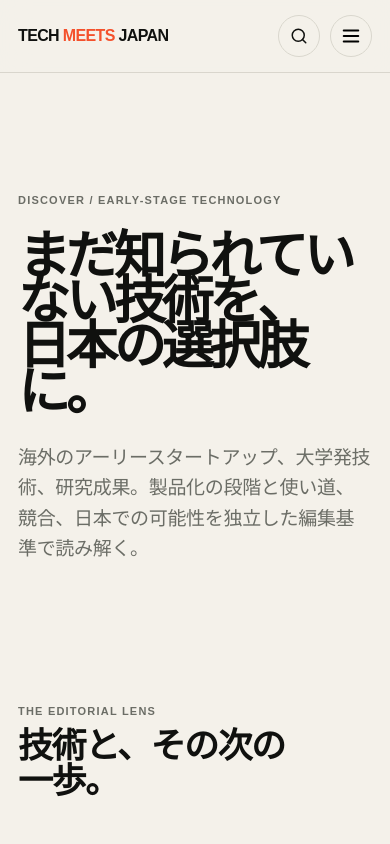
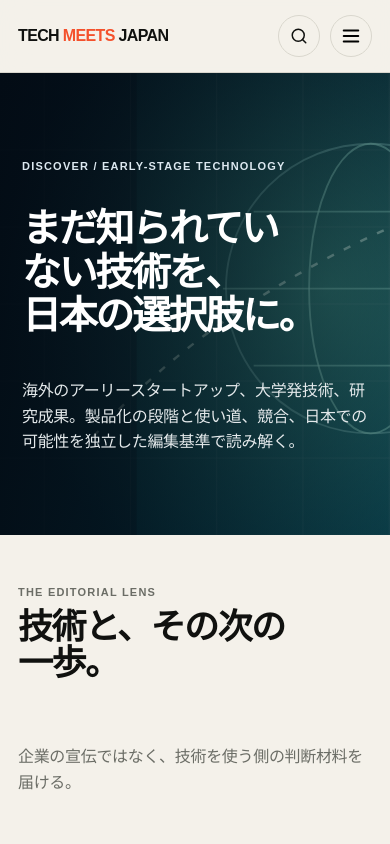
Before and after one commit to yasu-kai/tech-meets-japan, a Next.js app: page /early-stage in a window 390 px wide. Shown: the top 844 px of the page. Built offline with nearby package versions, Linux system fonts and the light colour scheme.

Commit message:
design: implement responsive image-backed hero template for four sections

```diff
--- a/app/globals.css
+++ b/app/globals.css
@@ -1752,3 +1752,38 @@ linear-gradient(135deg,rgba(255,255,255,.04),transparent 55%)}
     padding-top:6px!important;
   }
 }
+
+
+/* Shared editorial imagery: responsive, readable and text-independent. */
+.tmj-image-hero{
+  position:relative;
+  isolation:isolate;
+  max-width:none;
+  min-height:510px;
+  padding:100px max(28px,calc((100vw - 1184px)/2)) 84px;
+  background-position:center;
+  background-size:cover;
+  color:#fff;
+  display:flex;
+  flex-direction:column;
+  justify-content:center;
+}
+.tmj-image-hero::before{
+  content:"";
+  position:absolute;
+  inset:0;
+  background:linear-gradient(90deg,rgba(3,9,17,.76) 0%,rgba(3,9,17,.4) 59%,rgba(3,9,17,.08) 100%);
+  z-index:-1;
+}
+.tmj-image-hero-products{background-image:url('/hero-products.svg')}
+.tmj-image-hero-research{background-image:url('/hero-research.svg')}
+.tmj-image-hero-signals{background-image:url('/hero-signals.svg')}
+.tmj-image-hero-early-stage{background-image:url('/hero-early-stage.svg')}
+.tmj-image-hero .eyebrow{color:#dce8f0!important}
+.tmj-image-hero h1{max-width:1000px;font-size:clamp(44px,6.8vw,92px);line-height:1.05;margin:24px 0}
+.tmj-image-hero>p:last-child{color:#e4e9eb;max-width:740px;font-size:clamp(16px,2vw,20px)}
+@media(max-width:700px){
+  .tmj-image-hero{min-height:440px;padding:76px 22px 64px;background-position:65% center}
+  .tmj-image-hero h1{font-size:clamp(39px,10vw,58px);line-height:1.12;letter-spacing:-.06em}
+  .tmj-image-hero::before{background:linear-gradient(90deg,rgba(3,9,17,.87),rgba(3,9,17,.45))}
+}
```
